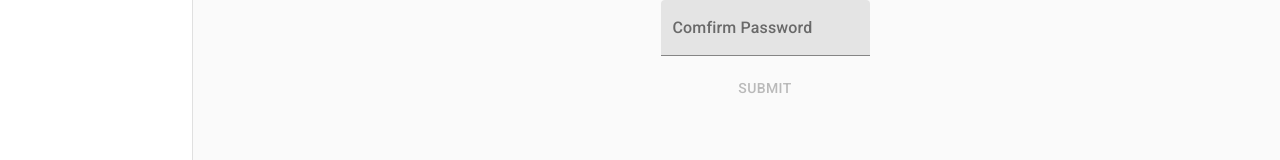
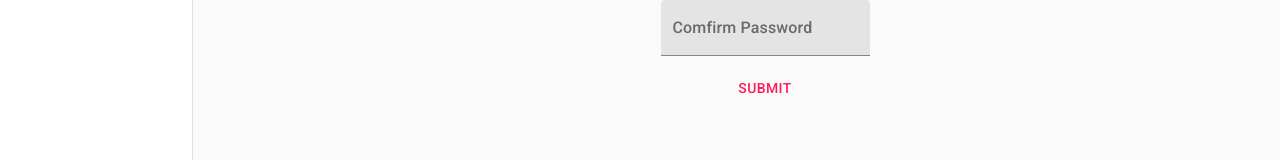
Before and after one commit to ujjwal-kr/positive-vibes, a React (Create React App) app: page /register in a window 1280 px wide. Shown: the part 538-698 px from the top of the page. Built offline with nearby package versions, Linux system fonts and the light colour scheme; a web font is replaced by a local one.

Commit message:
variable type btnDisable

```diff
--- a/src/Auth/register.jsx
+++ b/src/Auth/register.jsx
@@ -69,7 +69,7 @@ function RegisterForm() {
                         <TextField id="comfirm" label="Comfirm Password" type="password" variant="filled" />
                     </div>
                     <p></p>
-                    <Button disabled={disableBtn} color="secondary" type="submit">Submit</Button>
+                    <Button disabled={btnDisabled} color="secondary" type="submit">Submit</Button>
                 </form>
             </div>
         </motion.div>
```
